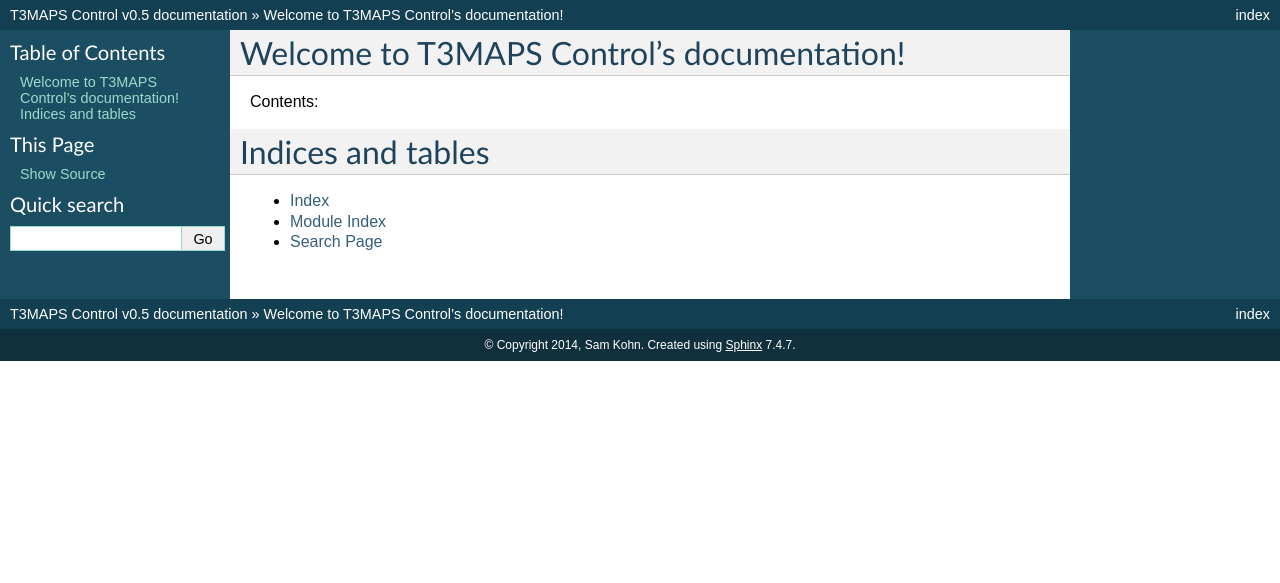
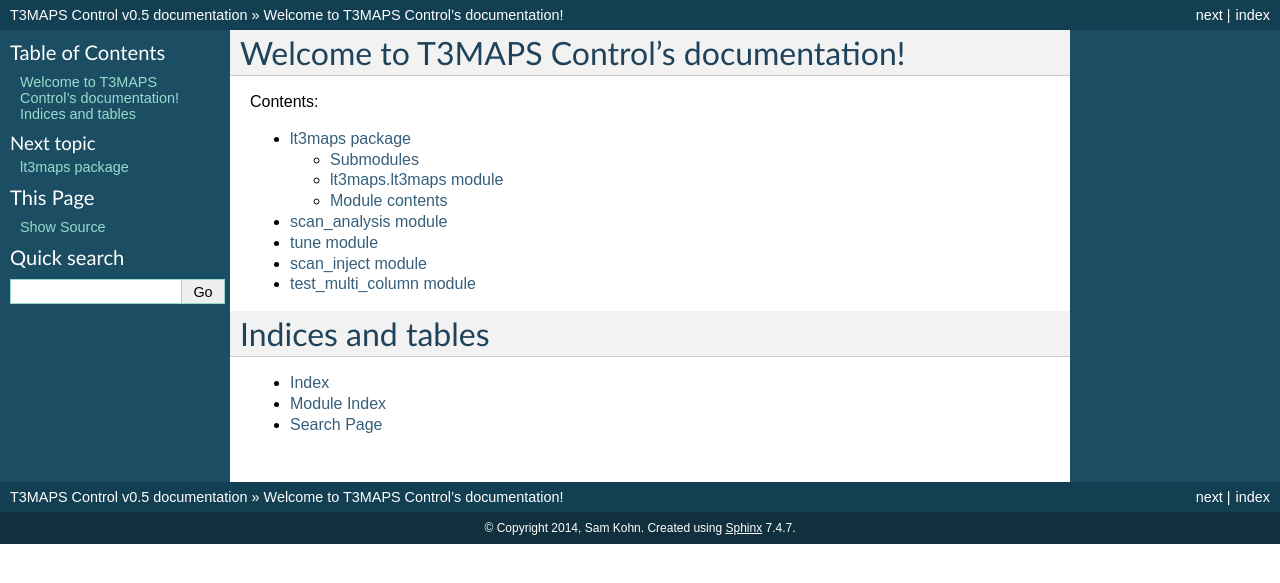
Before and after one commit to mgolub2/T3MAPS-Basil-Software, a Sphinx documentation site: the page built from doc/source/index.rst, in a window 1280 px wide. Shown: the top 583 px of the page. Built offline with Sphinx 7.4.7, drawn with Linux system fonts in a browser that asks for light colours; pages that are not in the unit, such as notebooks, are missing from menus.

Commit message:
Update Sphinx table of contents.

```diff
--- a/doc/source/index.rst
+++ b/doc/source/index.rst
@@ -11,6 +11,12 @@
 .. toctree::
    :maxdepth: 2
 
+   lt3maps
+   scan_analysis
+   tune
+   scan_inject
+   test_multi_column
+
 
 
 Indices and tables
--- a/doc/source/modules.rst
+++ b/doc/source/modules.rst
@@ -4,12 +4,8 @@
 .. toctree::
    :maxdepth: 4
 
-   curses_test
    lt3maps
-   plot_dispersion
    scan_analysis
    scan_inject
-   test
    test_multi_column
-   test_pixel
    tune
```
